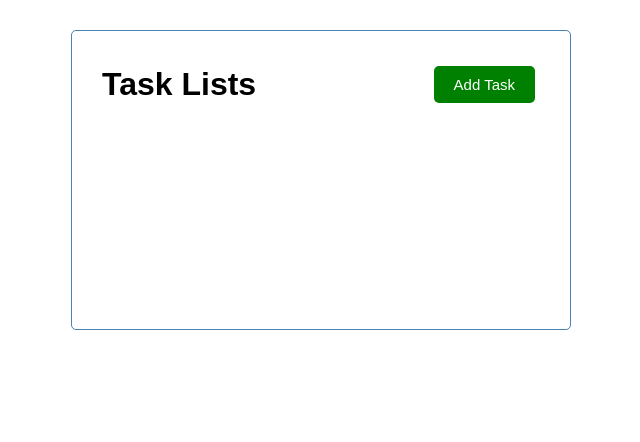
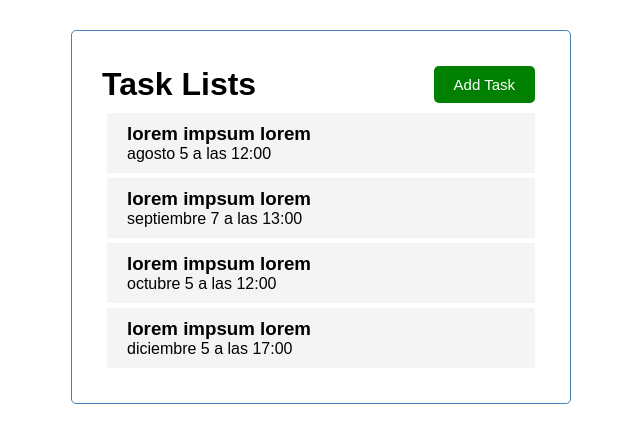
Before and after one commit to profsofia/task-list, an Angular app: page / in a window 1280 px wide. Shown: the top 442 px of the page, without its empty margins (319-959 px from the left). Built offline with nearby package versions, Linux system fonts and the light colour scheme.

Commit message:
Tenemos la lista de tareas

```diff
--- a/src/app/app.component.html
+++ b/src/app/app.component.html
@@ -1,3 +1,4 @@
 <div class="container">
   <app-header></app-header>
+  <app-tasks></app-tasks>
 </div>
--- a/src/app/app.module.ts
+++ b/src/app/app.module.ts
@@ -5,12 +5,16 @@
 import { AppComponent } from './app.component';
 import { HeaderComponent } from './components/header/header.component';
 import { BotonTasksComponent } from './components/boton-tasks/boton-tasks.component';
+import { TasksComponent } from './components/tasks/tasks.component';
+import { TasksItemComponent } from './components/tasks-item/tasks-item.component';
 
 @NgModule({
   declarations: [
     AppComponent,
     HeaderComponent,
-    BotonTasksComponent
+    BotonTasksComponent,
+    TasksComponent,
+    TasksItemComponent
   ],
   imports: [
     BrowserModule,
--- /dev/null
+++ b/src/app/components/tasks-item/tasks-item.component.css
@@ -0,0 +1,14 @@
+.task{
+    background-color: #f4f4f4;
+    margin: 5px;
+    padding: 10px 20px;
+    cursor: pointer;
+}
+.task.reminder{
+    border: 5px solid green;
+}
+.task h3{
+    display: flex;
+    align-items: center;
+    justify-content: space-between;
+}
--- /dev/null
+++ b/src/app/components/tasks-item/tasks-item.component.html
@@ -0,0 +1,5 @@
+<div class="task">
+    <h3>{{ task.text}}</h3>
+    <p>{{task.day}}</p>
+
+</div>
--- /dev/null
+++ b/src/app/components/tasks-item/tasks-item.component.ts
@@ -0,0 +1,17 @@
+import { Component, Input, OnInit } from '@angular/core';
+import {Task} from '../../Task';
+import {TASKS} from '../../mock-tasks';
+
+@Component({
+  selector: 'app-tasks-item',
+  templateUrl: './tasks-item.component.html',
+  styleUrls: ['./tasks-item.component.css']
+})
+export class TasksItemComponent implements OnInit {
+@Input() task:Task= TASKS[0];
+  constructor() { }
+
+  ngOnInit(): void {
+  }
+
+}
--- /dev/null
+++ b/src/app/components/tasks/tasks.component.html
@@ -0,0 +1,6 @@
+<app-tasks-item
+*ngFor="let task of tasks"
+[task]= "task"
+>
+    {{task.text}}
+</app-tasks-item>
--- /dev/null
+++ b/src/app/components/tasks/tasks.component.ts
@@ -0,0 +1,19 @@
+import { Component, OnInit } from '@angular/core';
+import {TASKS} from '../../mock-tasks';
+//importamos la interface
+import {Task} from '../../Task';
+
+@Component({
+  selector: 'app-tasks',
+  templateUrl: './tasks.component.html',
+  styleUrls: ['./tasks.component.css']
+})
+export class TasksComponent implements OnInit {
+
+  tasks: Task[] = TASKS;
+  constructor() { }
+
+  ngOnInit(): void {
+  }
+
+}
```
Also changed, not shown: src/app/components/tasks/tasks.component.css (added).
